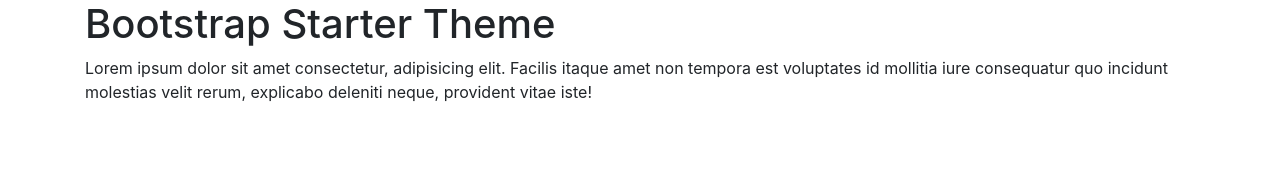
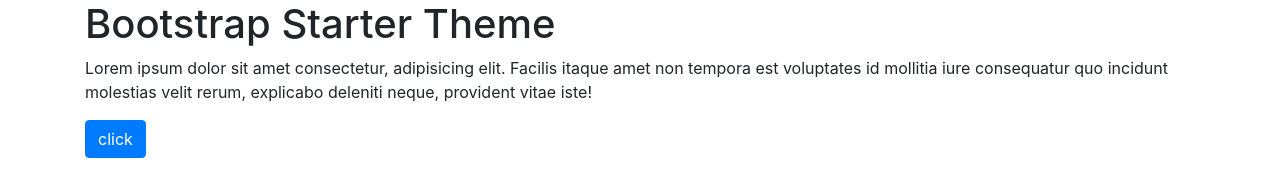
Before and after one commit to szymonfech/bootstrapTheme, a website: page src/index.html in a window 1280 px wide. Drawn offline with nearby package versions, Linux system fonts and the light colour scheme.

Commit message:
Testing changes

```diff
--- a/src/index.html
+++ b/src/index.html
@@ -13,7 +13,7 @@
     <div class="container">
         <h1>Bootstrap Starter Theme</h1>
         <p>Lorem ipsum dolor sit amet consectetur, adipisicing elit. Facilis itaque amet non tempora est voluptates id mollitia iure consequatur quo incidunt molestias velit rerum, explicabo deleniti neque, provident vitae iste!</p>
-
+        <button class="btn btn-primary">click</button>
     </div>
 
 
```
